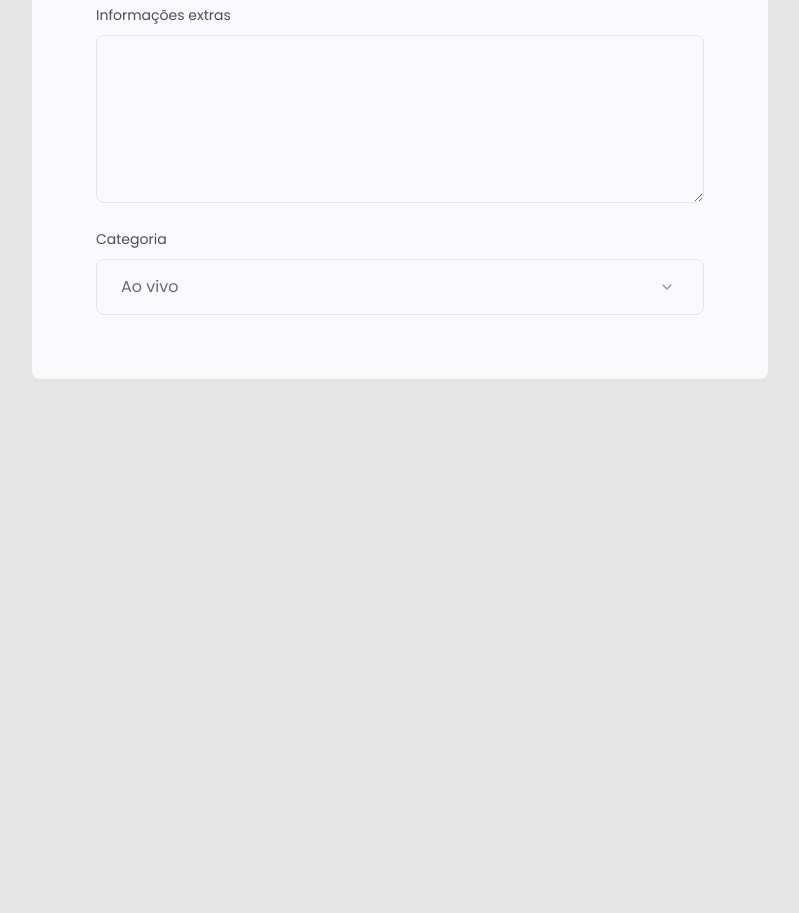
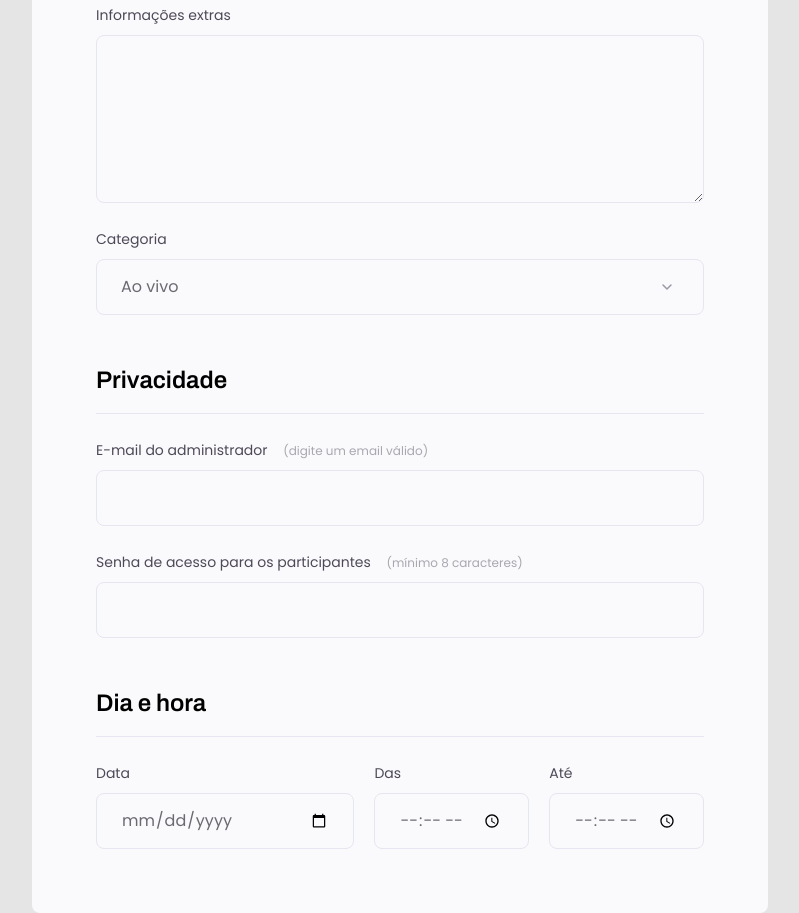
Before and after one commit to fernando-ruans/Crie-seu-evento, a plain HTML site: page index.html in a window 1280 px wide. Shown: the part 752-1665 px from the top of the page, without its empty margins (240-1039 px from the left). Before the commit the page ends 1131 px from the top, so only its background shows below. Drawn offline with Linux system fonts and the light colour scheme.

Commit message:
Aplicando estilos aos agrupamentos restantes.

```diff
--- a/index.html
+++ b/index.html
@@ -44,6 +44,43 @@
                     </select>
             </div>
         </fieldset>
+
+        <fieldset>
+            <div class="fieldset-wrapper">
+                <legend>Privacidade</legend>
+                <div class="input-wrapper">
+                    <label for="event-email">E-mail do administrador <span>(digite um email válido)</span> </label>
+                    <input type="email" id="event-email">
+                </div>
+                <div class="input-wrapper">
+                    <label for="event-passrord">Senha de acesso para os participantes <span>(mínimo 8 caracteres)</span> </label>
+                    <input type="password" id="event-password">
+                </div>
+
+            </div>
+        </fieldset>
+
+        <fieldset>
+            <div class="fieldset-wrapper">
+                <legend>Dia e hora</legend>
+
+                <div class="col-3">
+                    <div class="input-wrapper">
+                        <label for="event-data">Data</label>
+                        <input type="date" id="event-date">
+                    </div>
+                    <div class="input-wrapper">
+                        <label for="event-begin">Das</label>
+                        <input type="time" id="event-begin">
+                    </div>
+                    <div class="input-wrapper">
+                        <label for="event-end">Até</span> </label>
+                        <input type="time" id="event-end">
+                    </div>
+                </div>
+
+            </div>
+        </fieldset>
     </form>
     </div>
 </body>
--- a/style.css
+++ b/style.css
@@ -63,6 +63,10 @@ form {
     min-height: 300px;
 
     padding: 64px;
+
+    display: flex;
+    flex-direction: column;
+    gap: 48px;
 }
 
 fieldset {
@@ -140,3 +144,12 @@ fieldset legend {
     background-repeat: no-repeat;
     background-position: right 24px top 50%;
 }
+
+.col-3 {
+    display: flex;
+    gap: 20px;
+}
+
+.col-3 > div:nth-child(1) {
+    width: 100%;
+}
```
